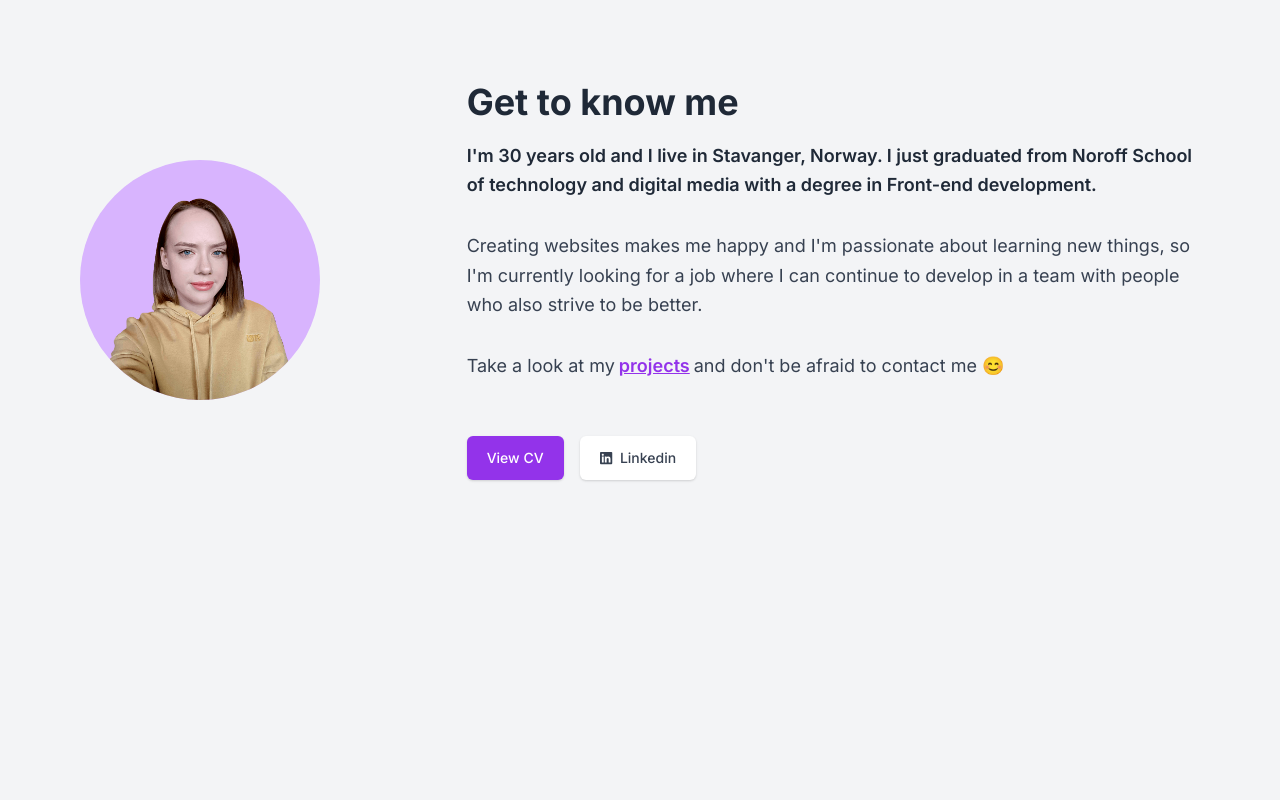
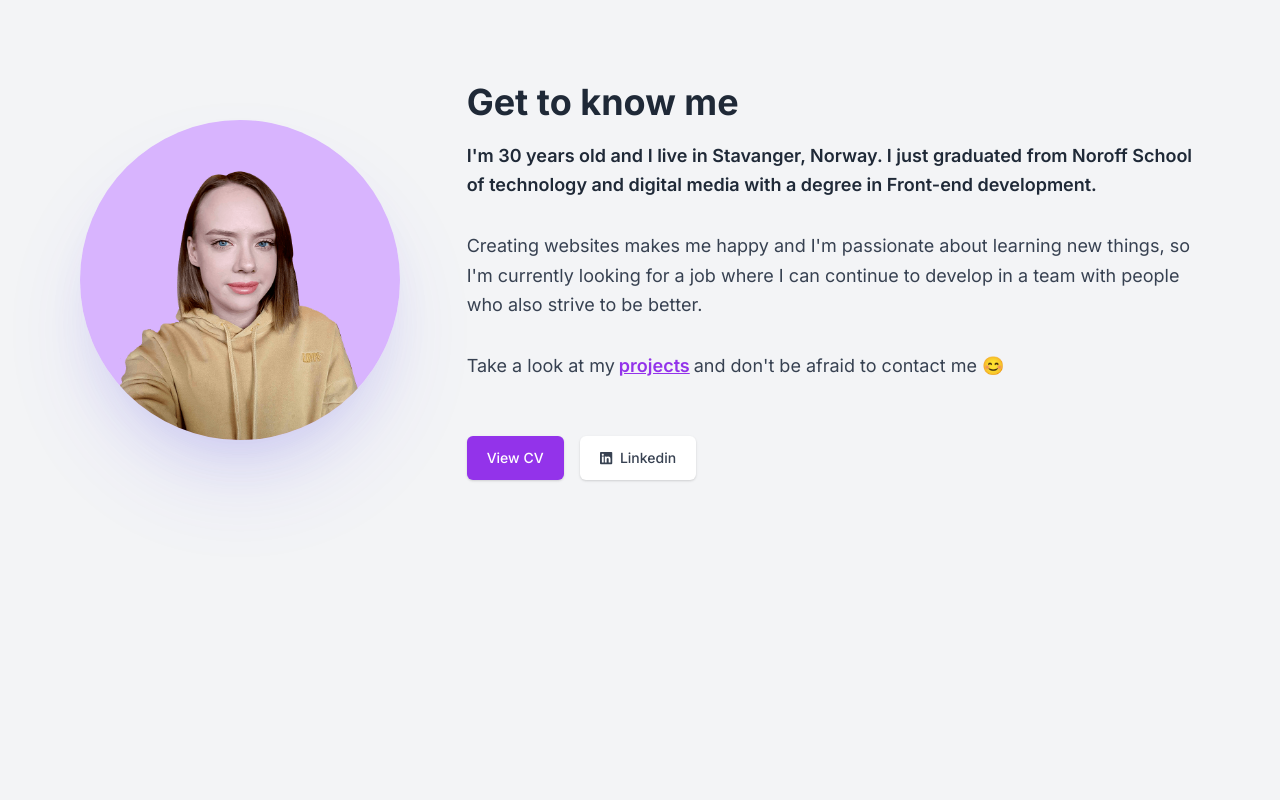
Before and after one commit to JulieBLarsen/portfolio, a Next.js app: page / in a window 1280 px wide. Shown: the part 920-1720 px from the top of the page. Built offline with nearby package versions, Linux system fonts and the light colour scheme; a web font is replaced by a local one.

Commit message:
add xs screen size and box shadow

```diff
--- a/tailwind.config.js
+++ b/tailwind.config.js
@@ -15,6 +15,15 @@
     extend: {
       height: {
         xxl: '450px',
+      },
+      screens: {
+        xs: '475px',
+      },
+      boxShadow: {
+        'fog-purple':
+          '0px 50px 100px -20px rgba(79, 70, 229, 0.15),0px 30px 60px -30px rgba(79, 70, 229, 0.2) ',
+        'fog-mint':
+          '0px 50px 100px -20px rgba(110, 231, 183, 0.15),0px 30px 60px -30px rgba(110, 231, 183, 0.2) ',
       },
       colors: {
         transparent: 'transparent',
```
